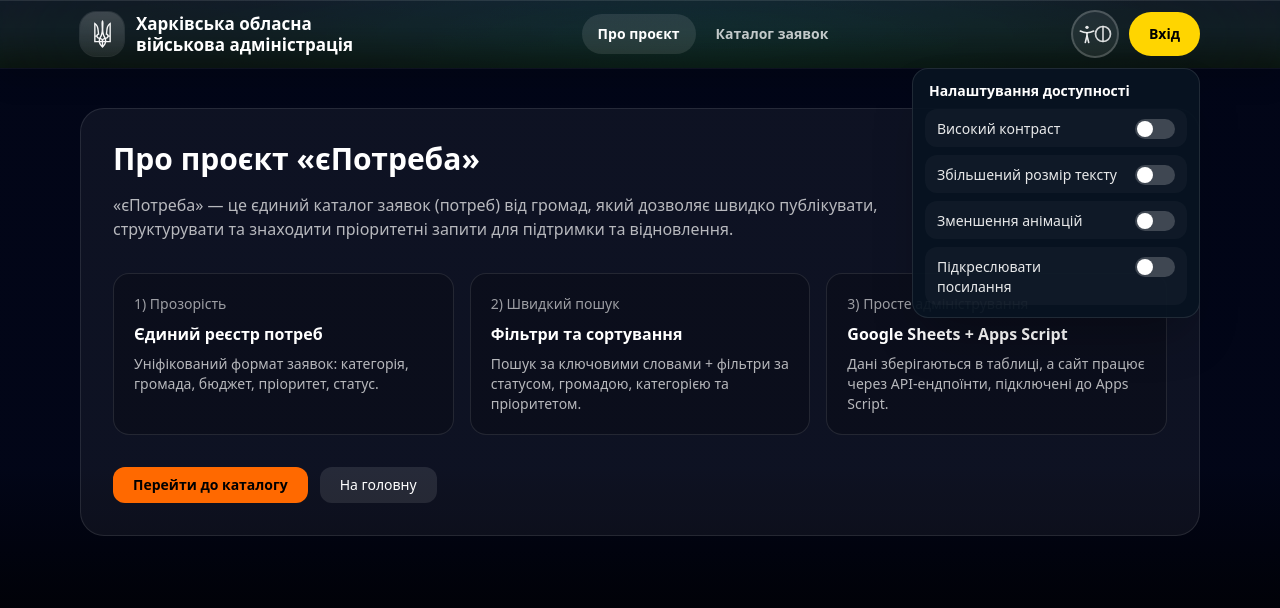
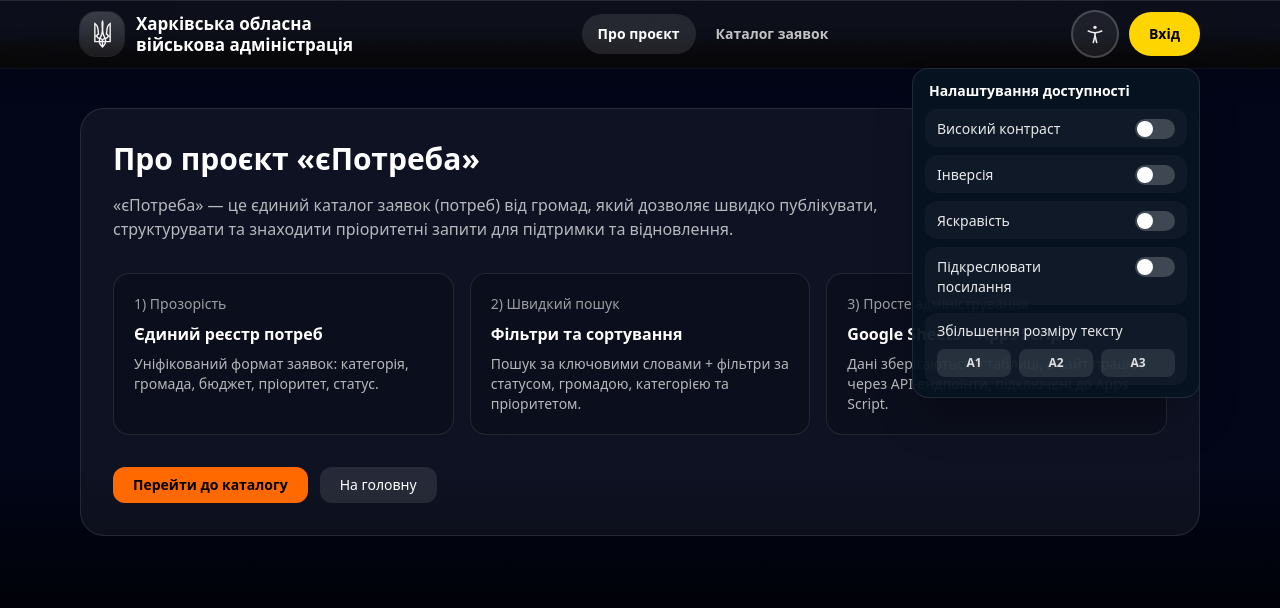
Before and after one commit to ostretiak-cloud/needs-platform, a Next.js app: page /about in a window 1280 px wide. Both pictures are taken after a click on the button "Контраст та доступність". Shown: the top 608 px of the page. Built offline with nearby package versions, Linux system fonts and the light colour scheme.

Commit message:
Update accessibility controls and header styling

```diff
--- a/app/globals.css
+++ b/app/globals.css
@@ -45,17 +45,40 @@
   filter: contrast(1.25) saturate(1.15);
 }
 
-html.a11y-larger-text {
+html[data-a11y-text-scale="1"] {
+  font-size: 106.25%;
+}
+
+html[data-a11y-text-scale="2"] {
   font-size: 112.5%;
 }
 
-html.a11y-reduce-motion *,
-html.a11y-reduce-motion *::before,
-html.a11y-reduce-motion *::after {
-  animation-duration: 0.01ms !important;
-  animation-iteration-count: 1 !important;
-  transition-duration: 0.01ms !important;
-  scroll-behavior: auto !important;
+html[data-a11y-text-scale="3"] {
+  font-size: 118.75%;
+}
+
+html.a11y-invert-colors body {
+  filter: invert(1) hue-rotate(180deg);
+}
+
+html.a11y-high-brightness body {
+  filter: brightness(1.15);
+}
+
+html.a11y-high-contrast.a11y-invert-colors body {
+  filter: invert(1) hue-rotate(180deg) contrast(1.25) saturate(1.15);
+}
+
+html.a11y-high-contrast.a11y-high-brightness body {
+  filter: contrast(1.25) saturate(1.15) brightness(1.15);
+}
+
+html.a11y-invert-colors.a11y-high-brightness body {
+  filter: invert(1) hue-rotate(180deg) brightness(1.15);
+}
+
+html.a11y-high-contrast.a11y-invert-colors.a11y-high-brightness body {
+  filter: invert(1) hue-rotate(180deg) contrast(1.25) saturate(1.15) brightness(1.15);
 }
 
 html.a11y-underline-links a {
--- a/components/Header.js
+++ b/components/Header.js
@@ -3,19 +3,6 @@
 import Link from "next/link";
 import { usePathname } from "next/navigation";
 import { useEffect, useRef, useState } from "react";
-
-function IconContrast({ className = "" }) {
-  return (
-    <svg className={className} viewBox="0 0 24 24" fill="none" aria-hidden="true">
-      <path
-        d="M12 21a9 9 0 1 0 0-18 9 9 0 0 0 0 18Z"
-        stroke="currentColor"
-        strokeWidth="2"
-      />
-      <path d="M12 3v18" stroke="currentColor" strokeWidth="2" strokeLinecap="round" />
-    </svg>
-  );
-}
 
 function IconAccessibility({ className = "" }) {
   return (
@@ -76,8 +63,9 @@
 const A11Y_STORAGE_KEY = "needs-a11y-settings";
 const DEFAULT_SETTINGS = {
   highContrast: false,
-  largerText: false,
-  reduceMotion: false,
+  textScaleLevel: 0,
+  invertColors: false,
+  highBrightness: false,
   underlineLinks: false,
 };
 
@@ -86,9 +74,10 @@
 
   const root = document.documentElement;
   root.classList.toggle("a11y-high-contrast", settings.highContrast);
-  root.classList.toggle("a11y-larger-text", settings.largerText);
-  root.classList.toggle("a11y-reduce-motion", settings.reduceMotion);
+  root.classList.toggle("a11y-invert-colors", settings.invertColors);
+  root.classList.toggle("a11y-high-brightness", settings.highBrightness);
   root.classList.toggle("a11y-underline-links", settings.underlineLinks);
+  root.dataset.a11yTextScale = String(settings.textScaleLevel ?? 0);
 }
 
 function A11yToggle({ id, label, checked, onChange }) {
@@ -107,6 +96,34 @@
         <span className="pointer-events-none absolute left-0.5 h-4 w-4 rounded-full bg-white transition peer-checked:translate-x-5" />
       </span>
     </label>
+  );
+}
+
+function A11yTextScale({ value, onChange }) {
+  return (
+    <div className="rounded-xl bg-white/[0.03] px-3 py-2 text-sm">
+      <div className="mb-2 text-white/90">Збільшення розміру тексту</div>
+      <div className="grid grid-cols-3 gap-2">
+        {[1, 2, 3].map((level) => {
+          const active = value === level;
+          return (
+            <button
+              key={level}
+              type="button"
+              onClick={() => onChange(active ? 0 : level)}
+              className={[
+                "rounded-lg px-2 py-1.5 text-xs font-semibold transition",
+                active
+                  ? "bg-[#FFD500] text-black"
+                  : "bg-white/10 text-white/85 hover:bg-white/20 hover:text-white",
+              ].join(" ")}
+            >
+              A{level}
+            </button>
+          );
+        })}
+      </div>
+    </div>
   );
 }
 
@@ -160,12 +177,14 @@
     setA11ySettings((prev) => ({ ...prev, [key]: !prev[key] }));
   };
 
+  const setTextScaleLevel = (level) => {
+    setA11ySettings((prev) => ({ ...prev, textScaleLevel: level }));
+  };
+
   return (
     <header className="sticky top-0 z-50">
       <div className="relative">
-        <div className="absolute inset-0 bg-gradient-to-b from-[#071427] via-[#071A22] to-[#071E12]" />
-        <div className="absolute inset-0 bg-[radial-gradient(1100px_320px_at_50%_-120px,rgba(40,90,255,0.18),transparent_60%)]" />
-        <div className="absolute inset-0 bg-[radial-gradient(900px_360px_at_55%_140%,rgba(0,170,90,0.16),transparent_55%)]" />
+        <div className="absolute inset-0 bg-gradient-to-b from-slate-950 via-slate-950 to-black" />
         <div className="absolute inset-0 bg-white/[0.06] backdrop-blur-3xl" />
         <div className="absolute inset-0 bg-black/25" />
 
@@ -227,10 +246,7 @@
                 onClick={() => setA11yMenuOpen((open) => !open)}
                 expanded={isA11yMenuOpen}
               >
-                <span className="relative inline-flex">
-                  <IconAccessibility className="h-5 w-5" />
-                  <IconContrast className="-ml-1 h-5 w-5 opacity-90" />
-                </span>
+                <IconAccessibility className="h-5 w-5" />
               </A11yMenuButton>
 
               {isA11yMenuOpen && (
@@ -244,16 +260,16 @@
                       onChange={() => toggleSetting("highContrast")}
                     />
                     <A11yToggle
-                      id="largerText"
-                      label="Збільшений розмір тексту"
-                      checked={a11ySettings.largerText}
-                      onChange={() => toggleSetting("largerText")}
+                      id="invertColors"
+                      label="Інверсія"
+                      checked={a11ySettings.invertColors}
+                      onChange={() => toggleSetting("invertColors")}
                     />
                     <A11yToggle
-                      id="reduceMotion"
-                      label="Зменшення анімацій"
-                      checked={a11ySettings.reduceMotion}
-                      onChange={() => toggleSetting("reduceMotion")}
+                      id="highBrightness"
+                      label="Яскравість"
+                      checked={a11ySettings.highBrightness}
+                      onChange={() => toggleSetting("highBrightness")}
                     />
                     <A11yToggle
                       id="underlineLinks"
@@ -261,6 +277,7 @@
                       checked={a11ySettings.underlineLinks}
                       onChange={() => toggleSetting("underlineLinks")}
                     />
+                    <A11yTextScale value={a11ySettings.textScaleLevel} onChange={setTextScaleLevel} />
                   </div>
                 </div>
               )}
```
